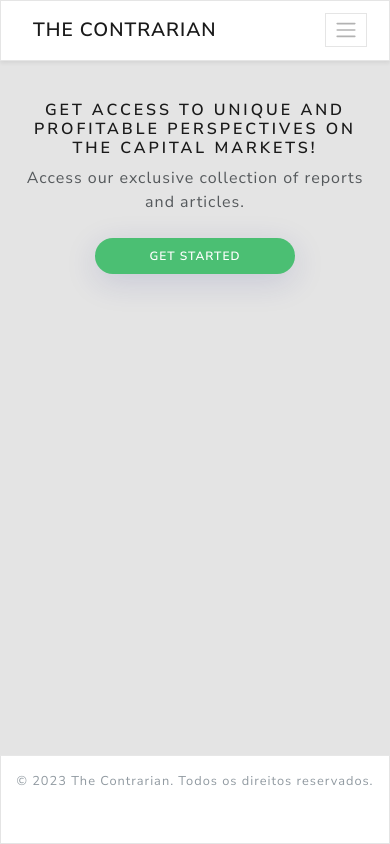
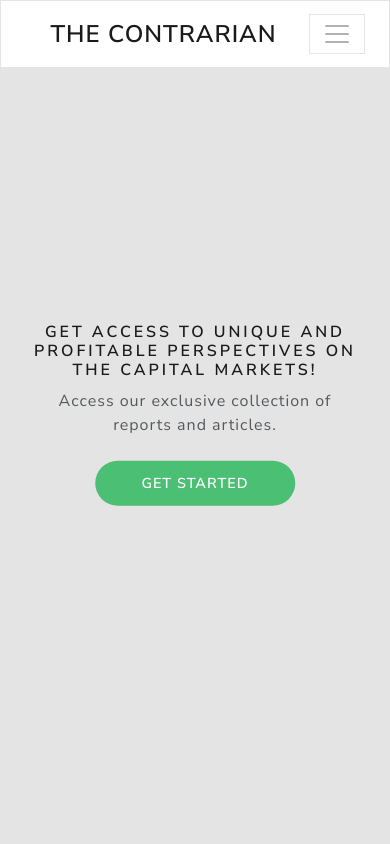
Before and after one commit to thuliovs/thecontrarian, a Django app: page / in a window 390 px wide. Run offline with Django 5.2, Linux system fonts and the light colour scheme; parts of the project's set-up code (start-up, migrations or seed data) failed here and were passed over; some libraries are stand-ins or nearby versions.

Commit message:
Make it work on mobile

```diff
--- a/src/common/templates/common/_base.html
+++ b/src/common/templates/common/_base.html
@@ -12,24 +12,23 @@
         {% include 'common/_base_head_content.html' %}
     {% endblock %}
 </head>
-<body class="d-flex flex-column min-vh-100">
-    <nav class="navbar navbar-expand-lg navbar-light bg-light sticky-top shadow-sm">
-        <div class="container">
-            <a class="navbar-brand main-heading" href="{% url 'home' %}">
+<body>
+    <nav class="navbar navbar-expand-lg navbar-light bg-light justify-content-center sticky-top shadow-s">
+        <a class="navbar-brand main-heading" href="{% url 'home' %}" style="margin-left: 25px;">
             The Contrarian {% block account_label %} {% endblock %}
         </a>
         <button class="navbar-toggler"
                 type="button"
-                    data-bs-toggle="collapse"
-                    data-bs-target="#navbarNav"
-                    aria-controls="navbarNav"
+                data-toggle="collapse"
+                data-target="#navbarNavDropdown"
+                aria-controls="navbarNavDropdown"
                 aria-expanded="false"
                 aria-label="Toggle navigation"
         >
             <span class="navbar-toggler-icon"></span>
         </button>
 
-            <div class="collapse navbar-collapse" id="navbarNav">
+        <div class="collapse navbar-collapse text-center" id="navbarNavDropdown">
             <ul class="navbar-nav {% block navbar_item_margin %} ms-auto {% endblock %}">
 
                 {% block navbar_option_1 %}
@@ -76,18 +75,15 @@
 
             </ul>
         </div>
-        </div>
     </nav>
 
-    <main class="flex-grow-1">
     {% block content %}
 
     {% endblock %}
-    </main>
 
     {% include 'common/_messages.html' %}
 
-    <!-- Rodapé com informações sobre a sessão -->
+{% comment %}     <!-- Rodapé com informações sobre a sessão -->
     <footer class="footer mt-auto py-3 bg-light">
         <div class="container">
             <div class="row">
@@ -108,6 +104,6 @@
                 </div>
             </div>
         </div>
-    </footer>
+    </footer> {% endcomment %}
 </body>
 </html>
--- a/src/common/templates/common/_base_head_content.html
+++ b/src/common/templates/common/_base_head_content.html
@@ -1,13 +1,7 @@
 {% load static %}
 
 <meta charset="utf-8" />
-<meta name="viewport" content="width=device-width, initial-scale=1.0, maximum-scale=1.0, user-scalable=no" />
-<!-- Cor do tema para navegadores móveis -->
-<meta name="theme-color" content="#f8f9fa">
-<!-- Meta tag para melhorar a experiência mobile -->
-<meta name="mobile-web-app-capable" content="yes">
-<meta name="apple-mobile-web-app-capable" content="yes">
-<meta name="apple-mobile-web-app-status-bar-style" content="default">
+<meta name="viewport" content="width-device-width, initial-scale=1, maximum-scale=1"/>
 <!-- Favicons -->
 <link rel="icon" type="image/svg+xml" href="{% static 'chart-rounded-icon.svg' %}">
 <!-- Favicon alternativo para navegadores que não suportam SVG -->
@@ -20,7 +14,6 @@
 <!-- Adicione Toastr CSS -->
 <link rel="stylesheet" href="https://cdnjs.cloudflare.com/ajax/libs/toastr.js/latest/toastr.min.css">
 
-<!-- jQuery primeiro, depois Popper.js, depois Bootstrap JS -->
 <script src="https://code.jquery.com/jquery-3.7.1.min.js"
     integrity="sha256-/JqT3SQfawRcv/BIHPThkBvs0OEvtFFmqPF/lYI/Cxo="
     crossorigin="anonymous"
@@ -30,22 +23,11 @@
 <!-- Adicione Toastr JS após jQuery -->
 <script src="https://cdnjs.cloudflare.com/ajax/libs/toastr.js/latest/toastr.min.js" defer="true"></script>
 
-<!-- Popper.js, necessário para alguns recursos do Bootstrap -->
-<script src="https://cdn.jsdelivr.net/npm/@popperjs/core@2.11.8/dist/umd/popper.min.js"
-    integrity="sha384-I7E8VVD/ismYTF4hNIPjVp/Zjvgyol6VFvRkX/vR+Vc4jQkC+hVqc2pM8ODewa9r"
-    crossorigin="anonymous"
-    defer="true">
-</script>
-
-<!-- Bootstrap 5 JS -->
-<script src="https://cdn.jsdelivr.net/npm/bootstrap@5.3.2/dist/js/bootstrap.min.js"
-    integrity="sha384-BBtl+eGJRgqQAUMxJ7pMwbEyER4l1g+O15P+16Ep7Q9Q+zqX6gSbd85u4mG4QzX+"
+<script src="https://stackpath.bootstrapcdn.com/bootstrap/4.5.0/js/bootstrap.min.js"
+    integrity="sha384-OgVRvuATP1z7JjHLkuOU7Xw704+h835Lr+6QL9UvYjZE3Ipu6Tp75j7Bh/kR0JKI"
     crossorigin="anonymous"
     defer="true">
 </script>
 
 <!-- Script personalizado para gerenciar o logout -->
 <script src="{% static 'js/logout.js' %}" defer="true"></script>
-
-<!-- Script personalizado para responsividade -->
-<script src="{% static 'js/responsive.js' %}" defer="true"></script>
--- a/src/static/css/styles.css
+++ b/src/static/css/styles.css
@@ -1,7 +1,6 @@
 body {
     background: #e4e4e4;
     min-height: 100vh;
-    overflow-x: hidden; /* Prevenir rolagem horizontal */
 }
 
 .navbar {
@@ -30,8 +29,7 @@ body {
 
 .form-layout {
     border-radius: 40px;
-    width: 90%;
-    max-width: 800px;
+    width: 800px;
     backdrop-filter: blur(10px);
     background-color: rgba(255, 255, 255, 0.95);
     box-shadow: 0 8px 32px 0 rgba(31, 38, 135, 0.15);
@@ -39,37 +37,30 @@ body {
     top: 50%;
     left: 50%;
     transform: translate(-50%, -50%);
-    padding: 20px;
 }
 
 .form-layout-update-user {
     border-radius: 40px;
-    width: 90%;
-    max-width: 800px;
+    width: 800px;
     backdrop-filter: blur(10px);
     background-color: rgba(255, 255, 255, 0.95);
-    padding: 20px;
-    margin: 20px auto;
 }
 
 .paypal-form-layout {
     border-radius: 40px;
-    width: 90%;
-    max-width: 500px;
+    width: 31%;
+    min-width: 500px;
     backdrop-filter: blur(10px);
     background-color: rgba(255, 255, 255, 0.95);
     box-shadow: 0 8px 32px 0 rgba(31, 38, 135, 0.15);
-    padding: 20px;
-    margin: 20px auto;
 }
 
 .general-container {
-    position: relative;
-    margin: 30px auto;
-    width: 90%;
-    max-width: 1200px;
-    padding: 20px;
-    transform: none;
+    position: absolute;
+    top: 50%;
+    left: 50%;
+    transform: translate(-50%, -50%);
+    width: 85%;
 }
 
 .form-layout form, .paypal-form-layout form {
@@ -91,13 +82,11 @@ body {
 
 .form-layout-article, .paypal-form-layout-article {
     border-radius: 40px;
-    width: 90%;
-    max-width: 800px;
+    width: 800px;
     backdrop-filter: blur(10px);
     background-color: rgba(255, 255, 255, 0.95);
     box-shadow: 0 8px 32px 0 rgba(31, 38, 135, 0.15);
-    margin: 0 auto 48px auto;
-    padding: 20px;
+    margin-bottom: 48px;
 }
 
 .form-layout-article form, .paypal-form-layout-article form {
@@ -113,7 +102,7 @@ body {
 .btn-primary, .btn-home, .btn-danger, .btn-success {
     width: 100%;
     margin: 1rem auto;
-    display: flex; /* Flex para permitir centralização */
+    display: flex; /* Mudado para flex para permitir centralização */
     justify-content: center; /* Centraliza horizontalmente */
     align-items: center; /* Centraliza verticalmente */
     transition: 0.3s;
@@ -124,7 +113,6 @@ body {
     border: none;
     text-decoration: none;
     font-weight: 600;
-    box-shadow: 0 8px 32px 0 rgba(31, 38, 135, 0.15);
 }
 
 .btn-primary {
@@ -429,14 +417,15 @@ small.text-muted {
     background-color: #a80000 !important;
 }
 
-/* Estilos para o rodapé */
+/* Estilos para o rodapé */s
 .footer {
-    position: relative;
+    position: fixed;
+    bottom: 0;
     width: 100%;
     padding: 15px 0;
     background-color: #f8f9fa;
     border-top: 1px solid #e7e7e7;
-    margin-top: 30px;
+    z-index: 100;
 }
 
 .footer .text-muted {
@@ -463,189 +452,3 @@ small.text-muted {
 .logout-link:hover {
     color: #bd2130 !important;
 }
-
-/* Media query para tablets */
-@media (max-width: 992px) {
-    .btn-primary, .btn-home, .btn-danger, .btn-success {
-        min-width: 140px;
-        padding: 8px 16px;
-        font-size: 0.95rem;
-    }
-
-    .footer {
-        padding: 10px 0;
-    }
-
-    .navbar-collapse {
-        background-color: #f8f9fa;
-        padding: 10px;
-        border-radius: 0 0 15px 15px;
-        box-shadow: 0 8px 16px rgba(0,0,0,0.1);
-    }
-
-    .navbar-nav {
-        padding: 10px 0;
-    }
-
-    .navbar-nav .nav-item {
-        margin: 5px 0;
-    }
-}
-
-/* Media query para dispositivos móveis */
-@media (max-width: 768px) {
-    .form-layout,
-    .form-layout-update-user,
-    .form-layout-article,
-    .paypal-form-layout,
-    .paypal-form-layout-article {
-        width: 95%;
-        padding: 15px;
-        border-radius: 20px;
-    }
-
-    .general-container {
-        width: 95%;
-        padding: 10px;
-    }
-
-    .form-layout {
-        position: relative;
-        top: auto;
-        left: auto;
-        transform: none;
-        margin: 30px auto;
-        width: 95%;
-        max-width: none;
-        padding: 20px;
-    }
-
-    .form-layout h1,
-    .paypal-form-layout h1,
-    .form-layout-article h3,
-    .paypal-form-layout-article h3 {
-        font-size: 1.5rem;
-    }
-
-    .navbar-brand {
-        font-size: 1.2rem;
-        margin-left: 10px !important;
-        max-width: 60%;
-        white-space: nowrap;
-        overflow: hidden;
-        text-overflow: ellipsis;
-    }
-
-    .navbar-btn {
-        padding: 5px;
-        margin: 5px 0;
-        font-size: 0.9rem;
-    }
-
-    .btn-primary, .btn-home, .btn-danger, .btn-success {
-        height: 40px;
-        font-size: 0.8rem;
-    }
-
-    .navbar-collapse {
-        background-color: #f8f9fa;
-        padding: 10px;
-        border-radius: 0 0 15px 15px;
-        box-shadow: 0 8px 16px rgba(0,0,0,0.1);
-        z-index: 1000;
-    }
-
-    .navbar-nav {
-        padding: 10px 0;
-    }
-
-    .navbar-nav .nav-item {
-        margin: 5px 0;
-    }
-
-    /* Ajustes adicionais para formulários em dispositivos móveis */
-    .form-layout input,
-    .form-layout-update-user input,
-    .paypal-form-layout input,
-    .form-layout select,
-    .form-layout-update-user select,
-    .paypal-form-layout select,
-    .form-layout textarea,
-    .form-layout-update-user textarea,
-    .paypal-form-layout textarea {
-        width: 100%;
-        max-width: none;
-        font-size: 16px; /* Previne zoom automático em iOS */
-    }
-
-    /* Ajustes para o rodapé em dispositivos móveis */
-    .footer .row {
-        flex-direction: column;
-    }
-
-    .footer .col-md-6 {
-        text-align: center;
-        margin-bottom: 10px;
-    }
-
-    .footer .col-md-6.text-end {
-        text-align: center !important;
-    }
-}
-
-/* Media query para dispositivos móveis pequenos */
-@media (max-width: 576px) {
-    .btn-primary, .btn-home, .btn-danger, .btn-success {
-        height: 36px;
-        font-size: 0.75rem;
-    }
-
-    .form-layout input,
-    .form-layout-update-user input,
-    .paypal-form-layout input {
-        font-size: 0.9rem;
-        padding: 8px;
-    }
-
-    .form-layout h1,
-    .paypal-form-layout h1 {
-        font-size: 1.3rem;
-    }
-
-    .form-layout-article h3,
-    .paypal-form-layout-article h3 {
-        font-size: 1.2rem;
-    }
-
-    .footer .text-muted {
-        font-size: 0.8rem;
-    }
-
-    .premium-article {
-        padding: 15px;
-    }
-
-    .navbar-brand {
-        font-size: 1.2rem;
-        max-width: 60%;
-        white-space: nowrap;
-        overflow: hidden;
-        text-overflow: ellipsis;
-    }
-
-    .navbar-toggler {
-        padding: 0.25rem 0.5rem;
-        font-size: 1rem;
-    }
-
-    .navbar-nav .nav-item {
-        width: 100%;
-        text-align: center;
-    }
-
-    .navbar-btn {
-        width: 100%;
-        margin: 5px 0;
-        padding: 5px;
-    }
-}
--- a/src/static/js/responsive.js
+++ /dev/null
@@ -1,53 +0,0 @@
-/**
- * responsive.js - Script para melhorar a responsividade do site
- *
- * Este script:
- * 1. Fecha automaticamente o menu móvel após clicar em um item
- * 2. Ajusta elementos baseado no tamanho da tela
- * 3. Adiciona comportamentos de toque específicos para dispositivos móveis
- */
-
-document.addEventListener('DOMContentLoaded', function() {
-    // Referência ao botão de toggler e ao container do navbar
-    const navbarToggler = document.querySelector('.navbar-toggler');
-    const navbarCollapse = document.querySelector('.navbar-collapse');
-
-    // Fechar automaticamente o menu móvel após clicar em qualquer link
-    document.querySelectorAll('.navbar-nav .nav-item a').forEach(item => {
-        item.addEventListener('click', () => {
-            if (window.innerWidth < 992 && navbarCollapse.classList.contains('show')) {
-                // Usar API do Bootstrap para fechar o menu
-                const bsCollapse = new bootstrap.Collapse(navbarCollapse);
-                bsCollapse.hide();
-            }
-        });
-    });
-
-    // Ajustar elementos baseados no tamanho da tela
-    function adjustElementsForScreenSize() {
-        const isMobile = window.innerWidth < 768;
-
-        // Ajustar formulários para visibilidade no móvel
-        document.querySelectorAll('.form-layout').forEach(form => {
-            if (isMobile) {
-                form.style.position = 'relative';
-                form.style.top = 'auto';
-                form.style.left = 'auto';
-                form.style.transform = 'none';
-                form.style.margin = '30px auto';
-            } else {
-                form.style.position = '';
-                form.style.top = '';
-                form.style.left = '';
-                form.style.transform = '';
-                form.style.margin = '';
-            }
-        });
-    }
-
-    // Executar os ajustes no carregamento da página
-    adjustElementsForScreenSize();
-
-    // Executar os ajustes quando a janela for redimensionada
-    window.addEventListener('resize', adjustElementsForScreenSize);
-});
```
Lines whose indentation alone changed are shown as unchanged.
